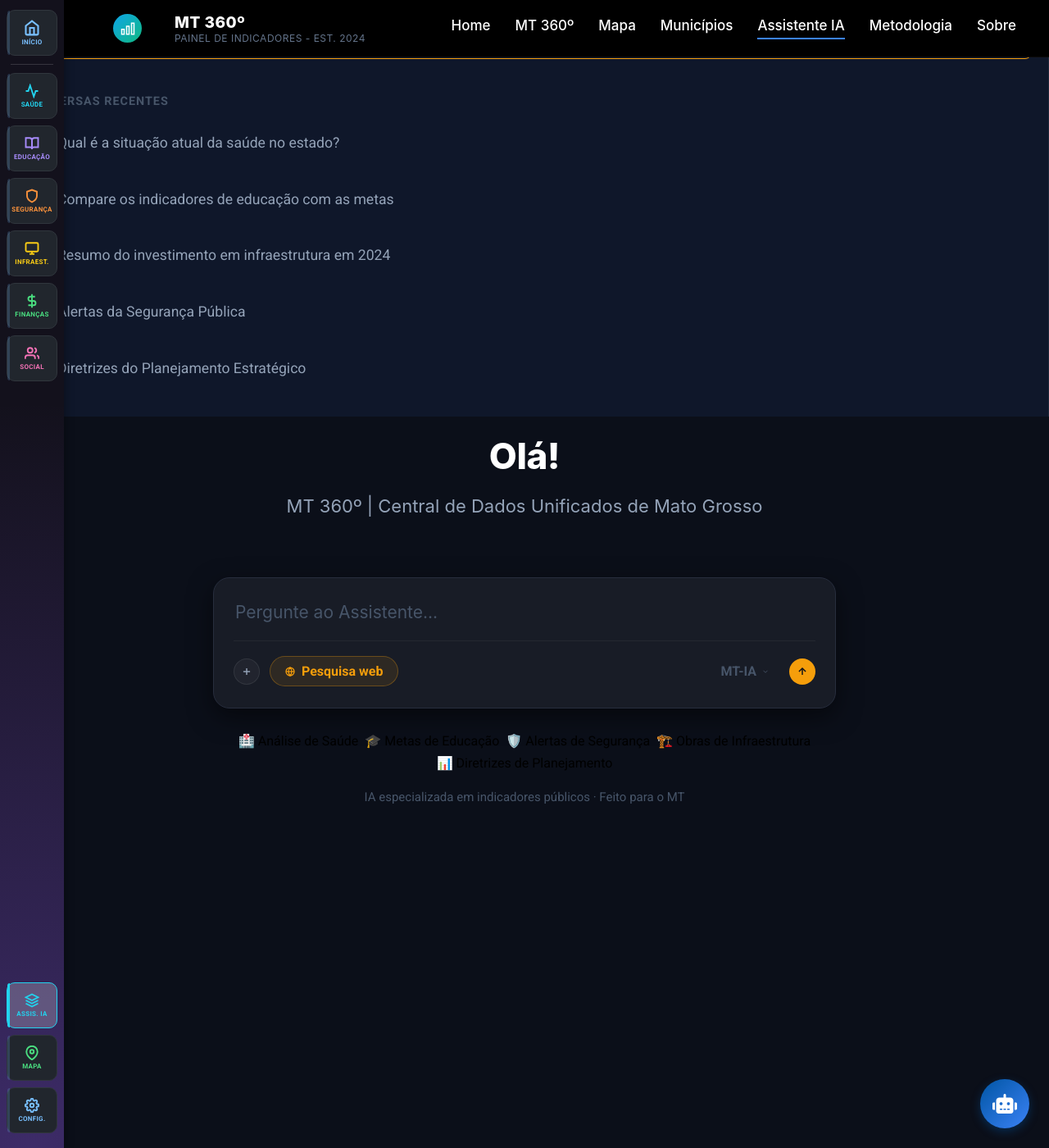
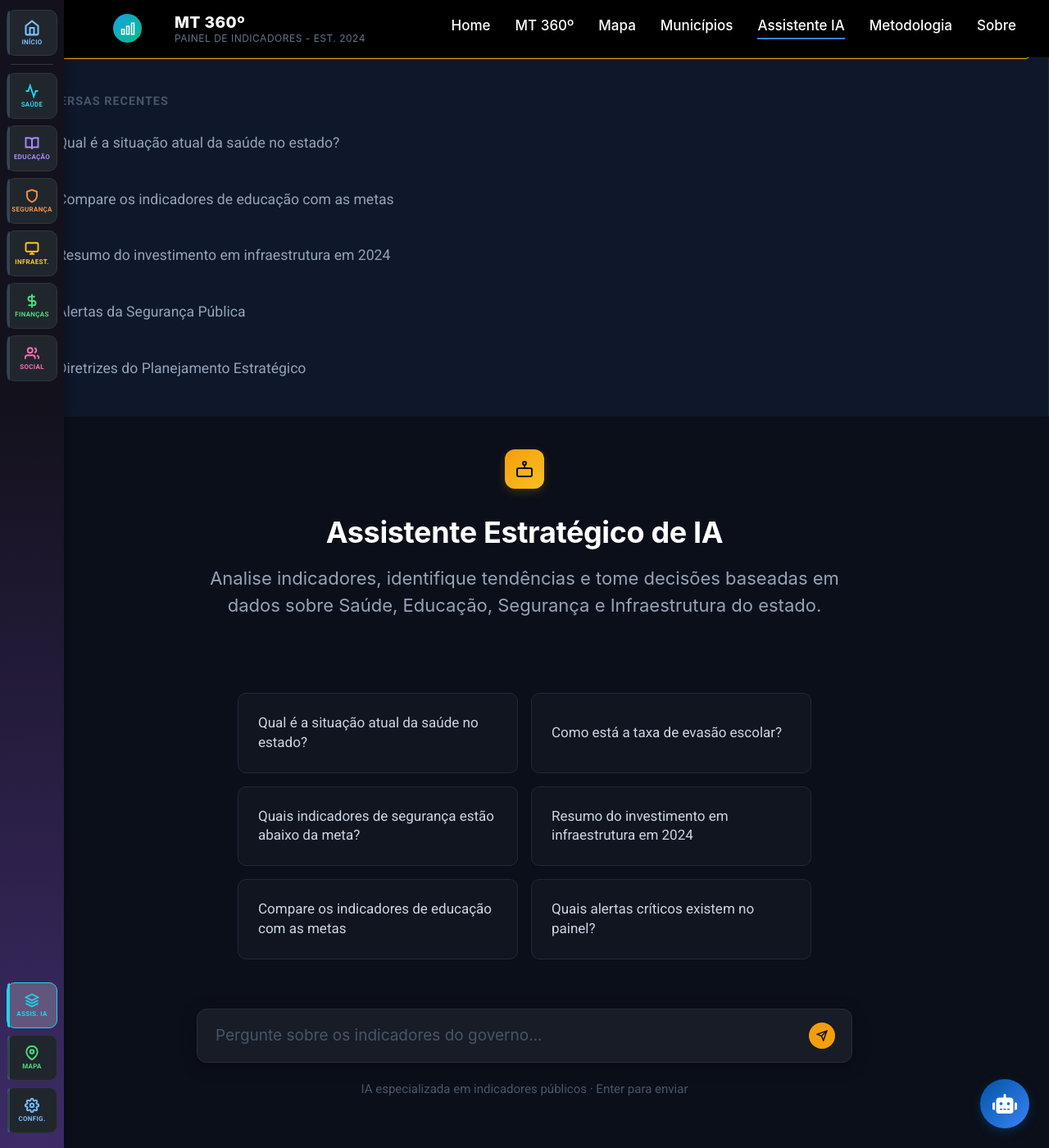
Before and after one commit to abraaonazario/observatorio-ia, an MkDocs documentation site: the page built from docs/assistente-ia.md, in a window 1280 px wide and 1400 px high, scrolled down 35 px. Shown: the whole window at 82% size. Built offline with MkDocs 1.6.1 and Material for MkDocs 9.7.7, drawn with Linux system fonts in a browser that asks for light colours; some of the changed lines change nothing that is shown.

Commit message:
Refatora layout para o modelo classico (Mockup): Grid 2 colunas e input simplificado na base

```diff
--- a/docs/assistente-ia.md
+++ b/docs/assistente-ia.md
@@ -274,24 +274,17 @@ hide:
   }
 
   /* Empty state layout centering */
-  .ai-main-wrapper.empty-state {
+  .ai-main-wrapper.empty-state .ai-main-scroll {
+    display: flex;
     justify-content: center;
     align-items: center;
-    height: 100%;
+    flex: 1;
   }
-  .ai-main-wrapper.empty-state .ai-main-scroll {
+  .ai-main-wrapper.empty-state .ai-chat-messages {
     display: none;
   }
-  .ai-main-wrapper.empty-state .ai-input-area {
-    margin: 0 auto;
-    width: 100%;
-    max-width: 800px;
-    padding: 1rem;
-    background: transparent;
-    border-top: none;
-  }
 
-  /* Welcome Header (Astra Model) */
+  /* Welcome Header */
   .ai-welcome-header {
     display: none;
     text-align: center;
@@ -301,11 +294,27 @@ hide:
     animation: fadeIn 0.4s ease;
   }
   .ai-main-wrapper.empty-state .ai-welcome-header {
-    display: block;
+    display: flex;
+    flex-direction: column;
+    align-items: center;
   }
+
+  .ai-welcome-icon {
+    width: 48px;
+    height: 48px;
+    background: linear-gradient(135deg, #f59e0b, #fbbf24);
+    border-radius: 12px;
+    display: flex;
+    align-items: center;
+    justify-content: center;
+    color: #0b0f19;
+    margin-bottom: 1.5rem;
+    box-shadow: 0 4px 12px rgba(245, 158, 11, 0.2);
+  }
+
   .ai-welcome-title {
-    font-size: 2.2rem !important;
-    font-weight: 800 !important;
+    font-size: 1.8rem !important;
+    font-weight: 700 !important;
     color: #ffffff !important;
     margin: 0 0 0.8rem 0 !important;
     font-family: 'Inter', sans-serif;
@@ -343,25 +352,25 @@ hide:
     margin: 0 auto;
     background: #181c26;
     border: 1px solid #272d3d;
-    border-radius: 20px;
-    padding: 1.2rem;
+    border-radius: 12px;
+    padding: 0.8rem 1rem;
     display: flex;
-    flex-direction: column;
-    box-shadow: 0 10px 30px rgba(0,0,0,0.5);
+    align-items: flex-end;
+    box-shadow: 0 4px 20px rgba(0,0,0,0.3);
     box-sizing: border-box;
     transition: border-color 0.2s, box-shadow 0.2s;
+    gap: 0.8rem;
   }
   .ai-input-container:focus-within {
-    border-color: #f59e0b;
-    box-shadow: 0 0 0 2px rgba(245, 158, 11, 0.15);
+    border-color: #3b82f6;
   }
 
   .ai-input {
-    width: 100%;
+    flex: 1;
     background: transparent;
     border: none;
     color: #f8fafc;
-    font-size: 1.05rem;
+    font-size: 0.95rem;
     outline: none;
     resize: none;
     font-family: 'Inter', sans-serif;
@@ -369,81 +378,68 @@ hide:
     max-height: 150px;
     overflow-y: auto;
     line-height: 1.5;
+    padding-top: 2px;
   }
   .ai-input::placeholder { color: #475569; }
 
-  /* Input tools row */
-  .ai-input-tools {
-    display: flex;
-    justify-content: space-between;
-    align-items: center;
-    width: 100%;
-    margin-top: 0.8rem;
-    border-top: 1px solid rgba(255, 255, 255, 0.05);
-    padding-top: 0.8rem;
-  }
-
-  .ai-tools-left, .ai-tools-right {
-    display: flex;
-    align-items: center;
-    gap: 0.6rem;
-  }
-
-  .ai-tool-btn-circle {
+  .ai-send-btn-new {
     width: 32px;
     height: 32px;
-    border-radius: 50%;
-    background: rgba(255, 255, 255, 0.04);
-    border: 1px solid rgba(255,255,255,0.08);
+    border-radius: 8px;
+    background: #1e293b;
+    border: none;
     color: #94a3b8;
     display: flex;
     align-items: center;
     justify-content: center;
     cursor: pointer;
     transition: all 0.2s;
+    flex-shrink: 0;
   }
-  .ai-tool-btn-circle:hover {
-    background: rgba(255,255,255,0.08);
+  .ai-send-btn-new:hover {
+    background: #334155;
+    color: #ffffff;
+  }
+  .ai-send-btn-new.active {
+    background: #3b82f6;
     color: #ffffff;
   }
 
-  /* Shortcut Pills (below input container) */
-  .ai-action-pills {
+  /* Shortcut Grid */
+  .ai-suggestion-grid {
     display: none;
-    justify-content: center;
-    gap: 8px;
-    flex-wrap: wrap;
-    margin: 1.5rem auto 0 auto;
+    grid-template-columns: repeat(2, 1fr);
+    gap: 0.8rem;
     width: 100%;
-    max-width: 800px;
+    max-width: 700px;
+    margin: 1rem auto 0 auto;
     animation: fadeIn 0.4s ease;
   }
-  .ai-main-wrapper.empty-state .ai-action-pills {
-    display: flex;
+  .ai-main-wrapper.empty-state .ai-suggestion-grid {
+    display: grid;
   }
 
-  .ai-tool-pill-btn {
-    display: flex;
-    align-items: center;
-    gap: 0.4rem;
-    background: rgba(255, 255, 255, 0.04);
-    border: 1px solid rgba(255,255,255,0.08);
+  @media (max-width: 768px) {
+    .ai-suggestion-grid {
+      grid-template-columns: 1fr;
+    }
+  }
+
+  .ai-suggestion-card {
+    background: #111520;
+    border: 1px solid #1e293b;
+    border-radius: 10px;
+    padding: 1.2rem;
     color: #cbd5e1;
-    padding: 0.4rem 0.9rem;
-    border-radius: 20px;
-    font-size: 0.8rem;
-    font-weight: 600;
+    font-size: 0.85rem;
+    text-align: left;
     cursor: pointer;
-    transition: all 0.2s;
+    transition: all 0.2s ease;
+    line-height: 1.4;
   }
-  .ai-tool-pill-btn:hover {
-    background: rgba(255,255,255,0.08);
-    color: #ffffff;
-  }
-  .ai-tool-pill-btn.active {
-    background: rgba(245, 158, 11, 0.1);
-    border-color: rgba(245, 158, 11, 0.3);
-    color: #f59e0b;
+  .ai-suggestion-card:hover {
+    background: #161b27;
+    border-color: #334155;
   }
 
   .ai-model-label {
@@ -729,66 +725,54 @@ hide:
     </button>
 
     <div class="ai-main-scroll">
+      <!-- Welcome Header (only visible in empty-state) -->
+      <div class="ai-welcome-header">
+        <div class="ai-welcome-icon">
+          <svg width="24" height="24" viewBox="0 0 24 24" fill="none" stroke="currentColor" stroke-width="2"><rect x="3" y="11" width="18" height="10" rx="2"></rect><circle cx="12" cy="5" r="2"></circle><path d="M12 7v4"></path></svg>
+        </div>
+        <h1 class="ai-welcome-title">Assistente Estratégico de IA</h1>
+        <p class="ai-welcome-subtitle">Analise indicadores, identifique tendências e tome decisões baseadas em dados sobre Saúde, Educação, Segurança e Infraestrutura do estado.</p>
+      </div>
+
+      <!-- Action Pills (only visible in empty-state) -->
+      <div class="ai-suggestion-grid">
+        <button class="ai-suggestion-card" data-query="saude">
+          Qual é a situação atual da saúde no estado?
+        </button>
+        <button class="ai-suggestion-card" data-query="evasao">
+          Como está a taxa de evasão escolar?
+        </button>
+        <button class="ai-suggestion-card" data-query="seguranca">
+          Quais indicadores de segurança estão abaixo da meta?
+        </button>
+        <button class="ai-suggestion-card" data-query="infraestrutura">
+          Resumo do investimento em infraestrutura em 2024
+        </button>
+        <button class="ai-suggestion-card" data-query="comparar">
+          Compare os indicadores de educação com as metas
+        </button>
+        <button class="ai-suggestion-card" data-query="alertas">
+          Quais alertas críticos existem no painel?
+        </button>
+      </div>
+
       <!-- Container de Mensagens Ativas -->
       <div id="ai-chat-messages" class="ai-chat-messages"></div>
     </div>
 
     <!-- Barra de Digitação (Chat Input) Fixada na Base -->
     <div class="ai-input-area">
+      <div class="ai-input-container">
+        <!-- Textarea -->
+        <textarea class="ai-input" placeholder="Pergunte sobre os indicadores do governo..." rows="1"></textarea>
 
-      <!-- Welcome Header (only visible in empty-state) -->
-      <div class="ai-welcome-header">
-        <h1 class="ai-welcome-title">Olá!</h1>
-        <p class="ai-welcome-subtitle">MT 360º | Central de Dados Unificados de Mato Grosso</p>
-      </div>
-
-      <div class="ai-input-container">
-        <!-- Top Row: Textarea -->
-        <textarea class="ai-input" placeholder="Pergunte ao Assistente..." rows="1"></textarea>
-
-        <!-- Bottom Row: Tools -->
-        <div class="ai-input-tools">
-          <div class="ai-tools-left">
-            <button class="ai-tool-btn-circle" title="Adicionar arquivo ou contexto">
-              <svg width="14" height="14" viewBox="0 0 24 24" fill="none" stroke="currentColor" stroke-width="2.5"><line x1="12" y1="5" x2="12" y2="19"></line><line x1="5" y1="12" x2="19" y2="12"></line></svg>
-            </button>
-            <button class="ai-tool-pill-btn active" title="Pesquisar na Web">
-              <svg width="12" height="12" viewBox="0 0 24 24" fill="none" stroke="currentColor" stroke-width="2.5"><circle cx="12" cy="12" r="10"></circle><line x1="2" y1="12" x2="22" y2="12"></line><path d="M12 2a15.3 15.3 0 0 1 4 10 15.3 15.3 0 0 1-4 10 15.3 15.3 0 0 1-4-10 15.3 15.3 0 0 1 4-10z"></path></svg>
-              <span>Pesquisa web</span>
-            </button>
-          </div>
-          <div class="ai-tools-right">
-            <div class="ai-model-label">
-              <span>MT-IA</span>
-              <svg width="10" height="10" viewBox="0 0 24 24" fill="none" stroke="currentColor" stroke-width="2"><path d="M6 9l6 6 6-6"/></svg>
-            </div>
-            <button class="ai-send-btn-new" title="Enviar mensagem">
-              <svg width="14" height="14" viewBox="0 0 24 24" fill="none" stroke="currentColor" stroke-width="2.5"><line x1="12" y1="19" x2="12" y2="5"></line><polyline points="5 12 12 5 19 12"></polyline></svg>
-            </button>
-          </div>
-        </div>
-      </div>
-
-      <!-- Action Pills (only visible in empty-state) -->
-      <div class="ai-action-pills">
-        <button class="ai-pill-btn" data-query="saude">
-          <span>🏥 Análise de Saúde</span>
-        </button>
-        <button class="ai-pill-btn" data-query="evasao">
-          <span>🎓 Metas de Educação</span>
-        </button>
-        <button class="ai-pill-btn" data-query="seguranca">
-          <span>🛡️ Alertas de Segurança</span>
-        </button>
-        <button class="ai-pill-btn" data-query="infraestrutura">
-          <span>🏗️ Obras de Infraestrutura</span>
-        </button>
-        <button class="ai-pill-btn" data-query="planejamento">
-          <span>📊 Diretrizes de Planejamento</span>
+        <!-- Send button -->
+        <button class="ai-send-btn-new" title="Enviar mensagem">
+          <svg width="14" height="14" viewBox="0 0 24 24" fill="none" stroke="currentColor" stroke-width="2.5"><line x1="22" y1="2" x2="11" y2="13"></line><polygon points="22 2 15 22 11 13 2 9 22 2"></polygon></svg>
         </button>
       </div>
 
-      <div class="ai-input-footer">IA especializada em indicadores públicos · Feito para o MT</div>
+      <div class="ai-input-footer">IA especializada em indicadores públicos · Enter para enviar</div>
     </div>
   </main>
 </div>
```
